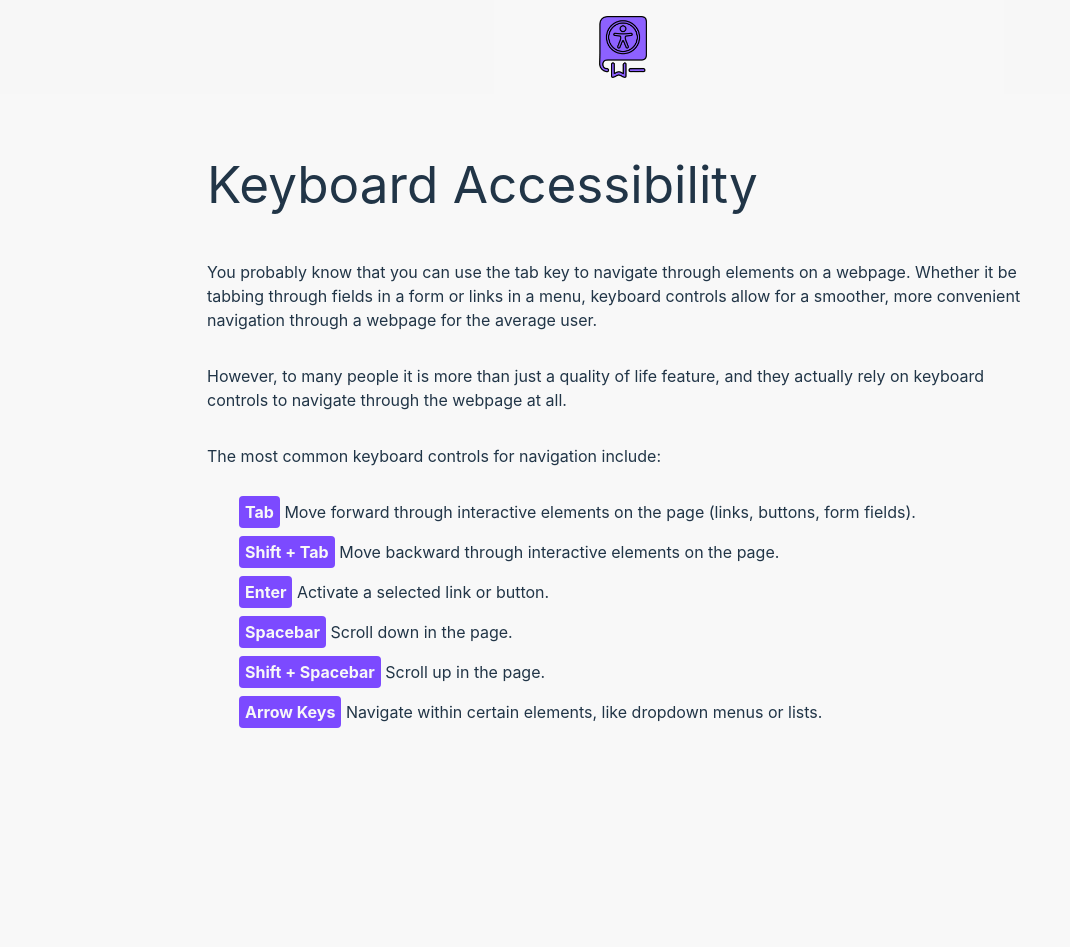
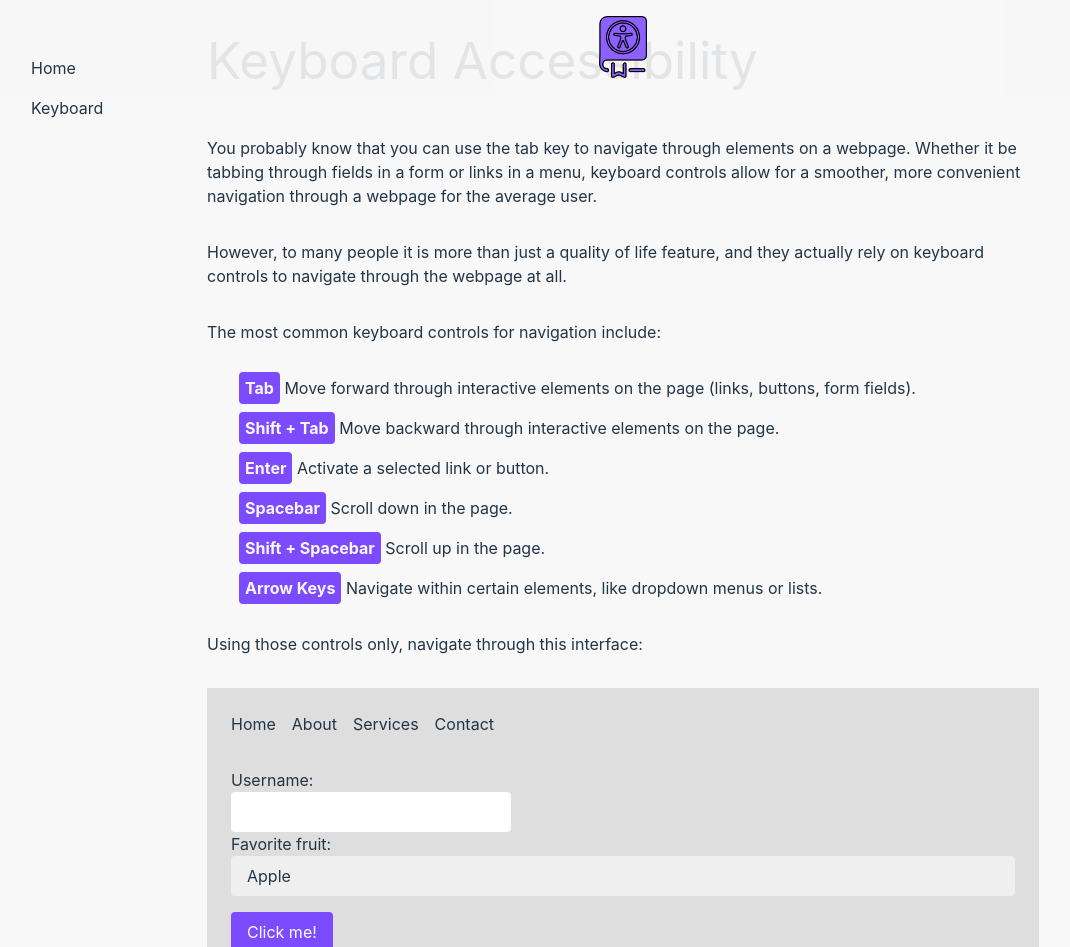
Before and after one commit to benjaminhaswell/accessibible, a React (Vite) app: page /keyboard in a window 1280 px wide. Shown: the top 947 px of the page, without its empty margins (17-1087 px from the left). Before the commit the page ends 800 px from the top, so only its background shows below. Built offline with nearby package versions, Linux system fonts and the light colour scheme.

Commit message:
Began keyboard demonstration section

```diff
--- /dev/null
+++ b/src/demo_components/SideBar.jsx
@@ -0,0 +1,12 @@
+function SideBar() {
+    return (
+      <div className="hidden lg:flex flex-col items-start bg-gray-200 p-4 h-screen fixed">
+
+        <a href="/" className="my-2 text-blue-600 hover:underline">Home</a>
+        <a href="/keyboard" className="my-2 text-blue-600 hover:underline">Keyboard</a>
+
+      </div>
+    );
+  }
+
+  export default SideBar;
--- a/src/demo_components/pages/Keyboard.jsx
+++ b/src/demo_components/pages/Keyboard.jsx
@@ -1,5 +1,12 @@
+import SideBar from "../SideBar";
+
 function Keyboard() {
     return (
+
+        <>
+
+            <SideBar />
+
             <div className="text-left px-48">
                 <h1 className="mb-12">Keyboard Accessibility</h1>
 
@@ -35,8 +42,53 @@ function Keyboard() {
                             <span className="font-bold bg-purple text-bgGray p-1.5 rounded">Arrow Keys</span> Navigate within certain elements, like dropdown menus or lists.
                         </li>
                     </ul>
+                    <p className="my-8">
+                        Using those controls only, navigate through this interface:
+                    </p>
+
+                    {/* Demo */}
+                    <div className="bg-darkerGray p-6">
+                        <nav className="mb-8">
+                            <ul className="flex space-x-4">
+                                <li>
+                                    <a href="#" className="hover:text-gray-300 outline-purple outline-8">Home</a>
+                                </li>
+                                <li>
+                                    <a href="#" className="hover:text-gray-300 outline-purple">About</a>
+                                </li>
+                                <li>
+                                    <a href="#" className="hover:text-gray-300 outline-purple">Services</a>
+                                </li>
+                                <li>
+                                    <a href="#" className="hover:text-gray-300 outline-purple">Contact</a>
+                                </li>
+                            </ul>
+                        </nav>
+                        <label htmlFor="username" className="block">Username:</label>
+                        <input
+                            type="text"
+                            id="username"
+                            className="text-black px-4 py-2 rounded outline-purple"
+                        />
+                        <br />
+                        <label htmlFor="fruits">Favorite fruit:</label>
+                        <select
+                            name="fruits"
+                            id="fruits"
+                            className="block appearance-none w-full outline-purple py-2 px-4 rounded"
+                        >
+                            <option value="volvo">Apple</option>
+                            <option value="saab">Banana</option>
+                            <option value="mercedes">Orange</option>
+                            <option value="audi">Pineapple</option>
+                        </select>
+                        <button className="text-white px-4 py-2 rounded bg-purple mt-4">Click me!</button>
+
+                    </div>
                 </section>
             </div>
+
+        </>
     );
 }
 
--- a/src/main.jsx
+++ b/src/main.jsx
@@ -26,7 +26,6 @@ const router = createBrowserRouter([
 ReactDOM.createRoot(document.getElementById('root')).render(
   <React.StrictMode>
     {/* <App /> */}
-    <div className='m-24'></div>
     <HomeLink/>
     <RouterProvider router={router} />
   </React.StrictMode>,
--- a/tailwind.config.js
+++ b/tailwind.config.js
@@ -7,6 +7,7 @@ export default {
   theme: {
     colors: {
       'bgGray' : '#f8f8f8',
+      'darkerGray' : '#DEDEDE',
       'white' : '#FFFFFF',
       'purple' : '#7c4aff',
       'logo-purple': '#8d61ff'
```
Lines whose indentation alone changed are shown as unchanged.
